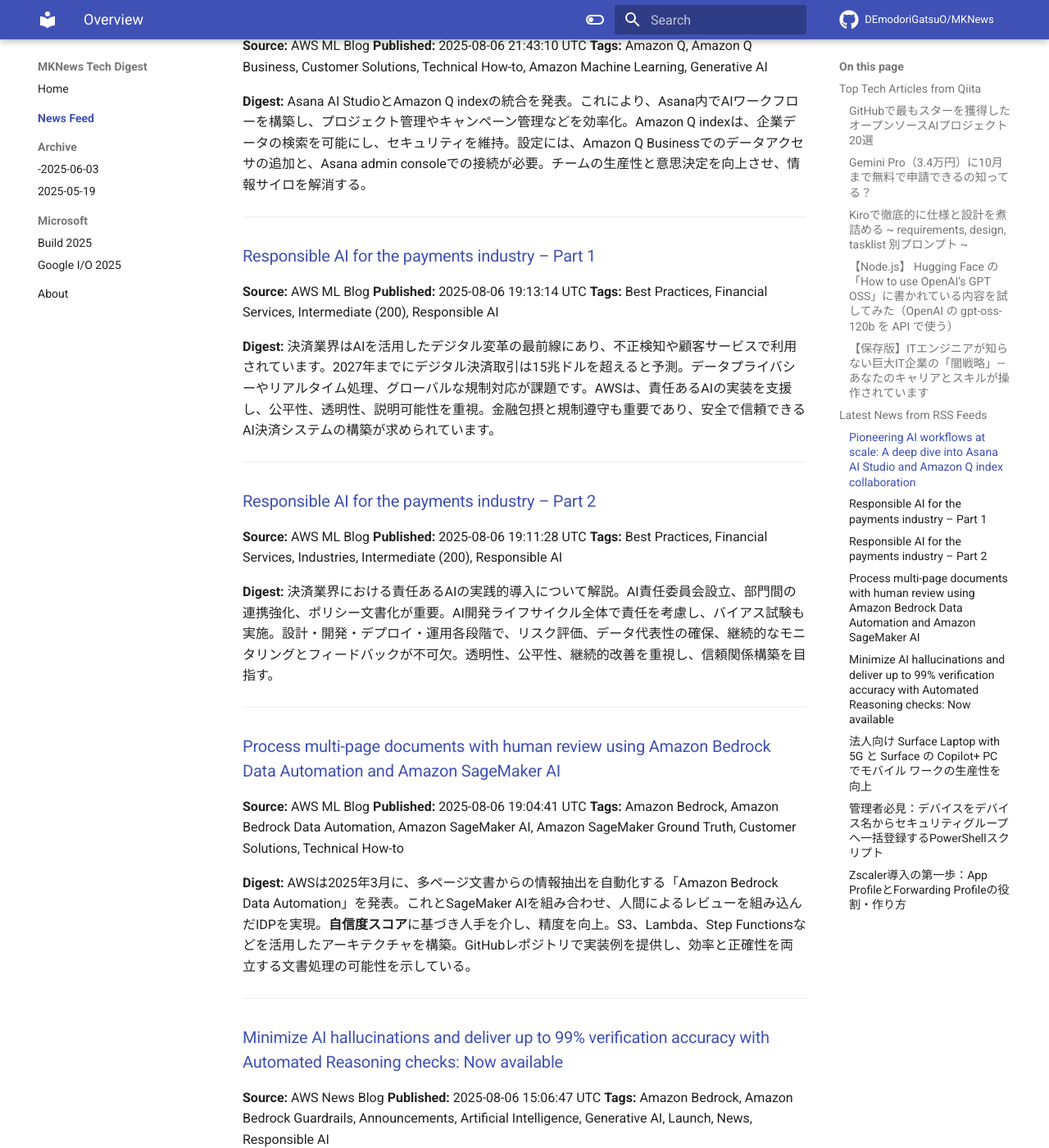
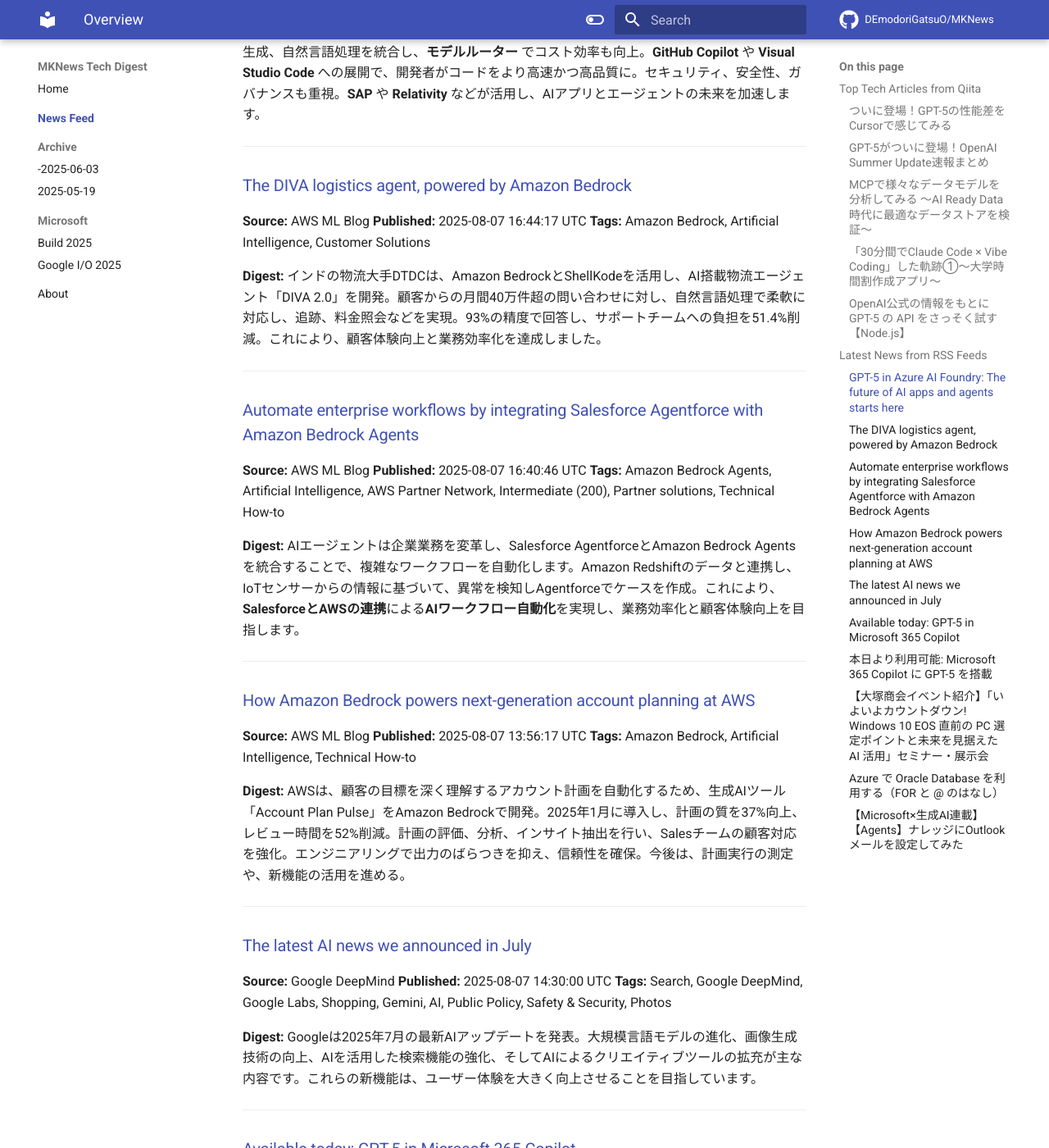
Before and after one commit to DEmodoriGatsuO/MKNews, an MkDocs documentation site: the page built from docs/news/index.md, in a window 1280 px wide and 1400 px high, scrolled down 1780 px. Shown: the whole window at 82% size. Built offline with MkDocs 1.6.1 and Material for MkDocs 9.7.7, drawn with Linux system fonts in a browser that asks for light colours; comment, search, counter and statistics services are not loaded; some of the changed text lies outside the part shown.

Commit message:
Automated AI Tech Digest - 2025-08-08

```diff
--- a/docs/news/index.md
+++ b/docs/news/index.md
@@ -1,138 +1,158 @@
-# AI Tech Trends Digest (2025-08-07)
+# AI Tech Trends Digest (2025-08-08)
 
 
 ## Top Tech Articles from Qiita
 
 
-### [GitHubで最もスターを獲得したオープンソースAIプロジェクト20選](https://qiita.com/zhanglucy/items/ed7a76e9e80af6a82276)
-**Published:** 2025-08-07 02:59:53 UTC
-**Likes:** 2
-**Tags:** GitHub, AI, MCP, OpenAI, LLM
+### [ついに登場！GPT-5の性能差をCursorで感じてみる](https://qiita.com/kyuko/items/47113b442b136787ed2c)
+**Published:** 2025-08-07 21:20:26 UTC
+**Likes:** 14
+**Tags:** レビュー, cursor, OpenAI, GPT-5
 
 **Digest:**
-OpenAIがオープンソースLLMを公開し、GitHubのAIプロジェクトに注目が集まっています。本記事では、GitHubスター数トップ20のAIプロジェクトを機能別に整理。**AutoGPT**、**Stable Diffusion Web UI**、**LangChain**など、インテリジェントエージェント、マルチモーダル生成、チャットUI、知識QA、モデル学習に関する多様なオープンソースプロジェクトが紹介されています。
+OpenAIの最新LLM、GPT-5が登場。コーディング性能が向上し、高速・低コストなmini/nano版も。記事ではホームページ作成やゲーム作成を試した結果、GPT-4より圧倒的に高品質なアウトプットを実現。リアルタイムルーターによる効率的な動作も特徴。まだAGIレベルの実感はないものの、今後の発展に期待。
 
 ---
 
-### [Gemini Pro（3.4万円）に10月まで無料で申請できるの知ってる？](https://qiita.com/socialmediadev/items/4fb262fc6a6460522a77)
-**Published:** 2025-08-07 02:26:08 UTC
-**Likes:** 2
-**Tags:** AI, 大学生, Gemini, 生成AI, ChatGPT
+### [GPT-5がついに登場！OpenAI Summer Update速報まとめ](https://qiita.com/naopen/items/692396b0ef9d65b492ac)
+**Published:** 2025-08-07 21:50:30 UTC
+**Likes:** 9
+**Tags:** OpenAI, 生成AI, ChatGPT, LLM, GPT-5
 
 **Digest:**
-GoogleのGemini Pro（Google AI Pro）が、学生向けに1年間無料提供中です。2025年10月6日までの申請で、月額2900円相当のプランが利用可能。プログラミング学習などに役立ちます。学生証や在学証明書で認証できますが、1年後の自動課金には注意が必要です。また、放送大学は低コストで学べる選択肢の一つとして紹介されています。
+2025年8月8日、OpenAIより「GPT-5」が発表。**博士号レベルの専門家**に匹敵し、ハイブリッド推論で速度と品質を両立。コーディング能力、問題解決能力が大幅向上。**ChatGPT**は無料ユーザーも利用可能になり、APIでは3つの新モデルと新機能が登場。セーフティーチームは安全な応答を提示。医療分野での活用事例も紹介され、さまざまなデモでその実力を披露した。
 
 ---
 
-### [Kiroで徹底的に仕様と設計を煮詰める ~ requirements, design, tasklist 別プロンプト ~](https://qiita.com/pianopia/items/79950fb7bff1fa485d14)
-**Published:** 2025-08-06 09:56:40 UTC
-**Likes:** 2
-**Tags:** 設計, AI, 仕様書, LLM, Kiro
+### [MCPで様々なデータモデルを分析してみる　～AI Ready Data時代に最適なデータストアを検証～](https://qiita.com/ksonoda/items/058e4868635c2c76b86e)
+**Published:** 2025-08-07 09:31:34 UTC
+**Likes:** 7
+**Tags:** MCP, oraclecloud, OracleDatabase, LLM, Claude
 
 **Digest:**
-LLM「Kiro」でのSpec開発で、要件定義、設計、実装タスクを見逃さないためのポイントを解説。具体例として、**要件定義**では達成目標、デバイス、収益モデルなどを明確に。**設計**では画面構成、ログ設計、キャッシュ戦略などを詳細に指示。**実装タスク**ではドキュメント作成、デプロイ用スクリプトなどを指定。網羅的な設計を促すためのプロンプト例も提示。
+日本オラクルのMeetupで発表予定の「AI Ready Data」をテーマにした記事のダイジェストです。AI活用で注目される「AI Ready Data」は、アクセス性、データ構造、意味付け、セキュリティなどを備えた、AIが即座に使えるデータのこと。Oracle Databaseを用いて、グラフ、時系列、空間データなど様々なデータモデルを単一のデータストアで扱い、生成AIアプリでの利用を紹介します。
 
 ---
 
-### [【Node.js】 Hugging Face の「How to use OpenAI’s GPT OSS」に書かれている内容を試してみた（OpenAI の gpt-oss-120b を API で使う）](https://qiita.com/youtoy/items/8a6fed0448a9a2cfb180)
-**Published:** 2025-08-06 16:13:19 UTC
-**Likes:** 1
-**Tags:** Node.js, OpenAI, huggingface, gpt-oss, gpt-oss-120b
+### [「30分間でClaude Code × Vibe Coding」した軌跡①～大学時間割作成アプリ～](https://qiita.com/WdknWdkn/items/86c46663739653fd7b34)
+**Published:** 2025-08-08 03:24:58 UTC
+**Likes:** 6
+**Tags:** 要件定義, プロダクトマネジメント, 生成AI, Claude, VibeCoding
 
 **Digest:**
-Hugging Face Inference Providers を利用し、OpenAIのGPT OSSを試した結果を報告。APIキー取得と環境変数設定、npmでのパッケージインストール後、2つのサンプルコードを実行。一つ目はp5.jsの説明、二つ目はAIの説明をストリーミングで表示。無料枠で試せ、レスポンス速度も良好だった。参考記事として、n0bisuke氏の「Hugging Face Inference Providers で gpt-oss を使うとレスポンスの速度が良い」記事を紹介。
+ProgateBarでのVibe Codeging体験を基に、大学時間割アプリをAIと共同開発。要件定義では「自動」を再定義し、PoCのMVPを決定。設計では軽量化と将来の拡張性を考慮。実装では探索アルゴリズムの選択とログ記録が重要。デプロイ・デバッグでは、一次対応と恒久対策を区別し、SRE Runbookを活用。AIの役割分担と品質維持のための作法を提示。
 
 ---
 
-### [【保存版】ITエンジニアが知らない巨大IT企業の「闇戦略」—あなたのキャリアとスキルが操作されています](https://qiita.com/ayu-miyazawa_IT_social-science/items/eac21cb9c6c15290c5b5)
-**Published:** 2025-08-06 14:05:32 UTC
-**Likes:** 1
-**Tags:** キャリア, React, スキルアップ, Claude, AIエージェント
+### [OpenAI公式の情報をもとに GPT-5 の API をさっそく試す【Node.js】](https://qiita.com/youtoy/items/a6a266b04ef929abc616)
+**Published:** 2025-08-07 21:28:51 UTC
+**Likes:** 5
+**Tags:** Node.js, OpenAI, GPT-5, gpt-5-nano, gpt-5-mini
 
 **Digest:**
-IT技術者は自由に選択しているのか？ 実は、企業戦略の「掌」で技術トレンドが作られ、オープンソースも労働力集約の罠かもしれない。技術トレンドは企業の収益源と連動し、特定の技術エコシステムでの専門家になる危険性も。API変更など「梯子外し」の歴史から、技術への依存分散やメタスキル重視が重要。AI時代にはプログラミングスキルも変化、企業の意図を理解し、主体的に行動し、自己価値を高める事が重要だ。
+GPT-5の公式発表とAPI利用について解説。OpenAIのライブストリーミング後、公式ポストや記事が公開。ChatGPTでは全ユーザーが利用可能に。APIでは、gpt-5、gpt-5-mini、gpt-5-nano、gpt-5-chat-latestの4モデルが登場し、無料枠も。Node.jsでAPIを試した結果、ストリーミング出力や3種類のモデルの出力を確認した。プレイグラウンドでの利用も可能。
 
 ---
 
 ## Latest News from RSS Feeds
 
 
-### [Pioneering AI workflows at scale: A deep dive into Asana AI Studio and Amazon Q index collaboration](https://aws.amazon.com/blogs/machine-learning/pioneering-ai-workflows-at-scale-a-deep-dive-into-asana-ai-studio-and-amazon-q-index-collaboration/)
-**Source:** AWS ML Blog
-**Published:** 2025-08-06 21:43:10 UTC
-**Tags:** Amazon Q, Amazon Q Business, Customer Solutions, Technical How-to, Amazon Machine Learning, Generative AI
+### [GPT-5 in Azure AI Foundry: The future of AI apps and agents starts here](https://azure.microsoft.com/en-us/blog/gpt-5-in-azure-ai-foundry-the-future-of-ai-apps-and-agents-starts-here/)
+**Source:** Azure AI Blog
+**Published:** 2025-08-07 17:00:00 UTC
+**Tags:** AI + machine learning, AI, Azure AI
 
 **Digest:**
-Asana AI StudioとAmazon Q indexの統合を発表。これにより、Asana内でAIワークフローを構築し、プロジェクト管理やキャンペーン管理などを効率化。Amazon Q indexは、企業データの検索を可能にし、セキュリティを維持。設定には、Amazon Q Businessでのデータアクセサの追加と、Asana admin consoleでの接続が必要。チームの生産性と意思決定を向上させ、情報サイロを解消する。
+マイクロソフトは、**GPT-5** の一般提供を **Azure AI Foundry** で開始。高度な推論、コード生成、自然言語処理を統合し、**モデルルーター** でコスト効率も向上。**GitHub Copilot** や **Visual Studio Code** への展開で、開発者がコードをより高速かつ高品質に。セキュリティ、安全性、ガバナンスも重視。**SAP** や **Relativity** などが活用し、AIアプリとエージェントの未来を加速します。
 
 ---
 
-### [Responsible AI for the payments industry – Part 1](https://aws.amazon.com/blogs/machine-learning/responsible-ai-for-the-payments-industry-part-1/)
+### [The DIVA logistics agent, powered by Amazon Bedrock](https://aws.amazon.com/blogs/machine-learning/the-diva-logistics-agent-powered-by-amazon-bedrock/)
 **Source:** AWS ML Blog
-**Published:** 2025-08-06 19:13:14 UTC
-**Tags:** Best Practices, Financial Services, Intermediate (200), Responsible AI
+**Published:** 2025-08-07 16:44:17 UTC
+**Tags:** Amazon Bedrock, Artificial Intelligence, Customer Solutions
 
 **Digest:**
-決済業界はAIを活用したデジタル変革の最前線にあり、不正検知や顧客サービスで利用されています。2027年までにデジタル決済取引は15兆ドルを超えると予測。データプライバシーやリアルタイム処理、グローバルな規制対応が課題です。AWSは、責任あるAIの実装を支援し、公平性、透明性、説明可能性を重視。金融包摂と規制遵守も重要であり、安全で信頼できるAI決済システムの構築が求められています。
+インドの物流大手DTDCは、Amazon BedrockとShellKodeを活用し、AI搭載物流エージェント「DIVA 2.0」を開発。顧客からの月間40万件超の問い合わせに対し、自然言語処理で柔軟に対応し、追跡、料金照会などを実現。93%の精度で回答し、サポートチームへの負担を51.4%削減。これにより、顧客体験向上と業務効率化を達成しました。
 
 ---
 
-### [Responsible AI for the payments industry – Part 2](https://aws.amazon.com/blogs/machine-learning/responsible-ai-for-the-payments-industry-part-2/)
+### [Automate enterprise workflows by integrating Salesforce Agentforce with Amazon Bedrock Agents](https://aws.amazon.com/blogs/machine-learning/automate-enterprise-workflows-by-integrating-salesforce-agentforce-with-amazon-bedrock-agents/)
 **Source:** AWS ML Blog
-**Published:** 2025-08-06 19:11:28 UTC
-**Tags:** Best Practices, Financial Services, Industries, Intermediate (200), Responsible AI
+**Published:** 2025-08-07 16:40:46 UTC
+**Tags:** Amazon Bedrock Agents, Artificial Intelligence, AWS Partner Network, Intermediate (200), Partner solutions, Technical How-to
 
 **Digest:**
-決済業界における責任あるAIの実践的導入について解説。AI責任委員会設立、部門間の連携強化、ポリシー文書化が重要。AI開発ライフサイクル全体で責任を考慮し、バイアス試験も実施。設計・開発・デプロイ・運用各段階で、リスク評価、データ代表性の確保、継続的なモニタリングとフィードバックが不可欠。透明性、公平性、継続的改善を重視し、信頼関係構築を目指す。
+AIエージェントは企業業務を変革し、Salesforce AgentforceとAmazon Bedrock Agentsを統合することで、複雑なワークフローを自動化します。Amazon Redshiftのデータと連携し、IoTセンサーからの情報に基づいて、異常を検知しAgentforceでケースを作成。これにより、**SalesforceとAWSの連携**による**AIワークフロー自動化**を実現し、業務効率化と顧客体験向上を目指します。
 
 ---
 
-### [Process multi-page documents with human review using Amazon Bedrock Data Automation and Amazon SageMaker AI](https://aws.amazon.com/blogs/machine-learning/process-multi-page-documents-with-human-review-using-amazon-bedrock-data-automation-and-amazon-sagemaker-ai/)
+### [How Amazon Bedrock powers next-generation account planning at AWS](https://aws.amazon.com/blogs/machine-learning/how-amazon-bedrock-powers-next-generation-account-planning-at-aws/)
 **Source:** AWS ML Blog
-**Published:** 2025-08-06 19:04:41 UTC
-**Tags:** Amazon Bedrock, Amazon Bedrock Data Automation, Amazon SageMaker AI, Amazon SageMaker Ground Truth, Customer Solutions, Technical How-to
+**Published:** 2025-08-07 13:56:17 UTC
+**Tags:** Amazon Bedrock, Artificial Intelligence, Technical How-to
 
 **Digest:**
-AWSは2025年3月に、多ページ文書からの情報抽出を自動化する「Amazon Bedrock Data Automation」を発表。これとSageMaker AIを組み合わせ、人間によるレビューを組み込んだIDPを実現。**自信度スコア**に基づき人手を介し、精度を向上。S3、Lambda、Step Functionsなどを活用したアーキテクチャを構築。GitHubレポジトリで実装例を提供し、効率と正確性を両立する文書処理の可能性を示している。
+AWSは、顧客の目標を深く理解するアカウント計画を自動化するため、生成AIツール「Account Plan Pulse」をAmazon Bedrockで開発。2025年1月に導入し、計画の質を37%向上、レビュー時間を52%削減。計画の評価、分析、インサイト抽出を行い、Salesチームの顧客対応を強化。エンジニアリングで出力のばらつきを抑え、信頼性を確保。今後は、計画実行の測定や、新機能の活用を進める。
 
 ---
 
-### [Minimize AI hallucinations and deliver up to 99% verification accuracy with Automated Reasoning checks: Now available](https://aws.amazon.com/blogs/aws/minimize-ai-hallucinations-and-deliver-up-to-99-verification-accuracy-with-automated-reasoning-checks-now-available/)
-**Source:** AWS News Blog
-**Published:** 2025-08-06 15:06:47 UTC
-**Tags:** Amazon Bedrock, Amazon Bedrock Guardrails, Announcements, Artificial Intelligence, Generative AI, Launch, News, Responsible AI
+### [The latest AI news we announced in July](https://blog.google/technology/ai/google-ai-updates-july-2025/)
+**Source:** Google DeepMind
+**Published:** 2025-08-07 14:30:00 UTC
+**Tags:** Search, Google DeepMind, Google Labs, Shopping, Gemini, AI, Public Policy, Safety & Security, Photos
 
 **Digest:**
-Amazon Bedrock Guardrailsの**Automated Reasoning checks**が一般公開。これは、生成AIの出力精度を検証し、AIのハルシネーション（事実誤認）を最大99%の精度で検出します。論理検証技術で定義したルールに基づき、大規模ドキュメントへの対応、テストの自動生成、フィードバック機能などが追加。**Amazon Bedrock**上で、住宅ローン承認ポリシーなどの構築が可能で、PwCとの協業による電力会社向けアウトゲージ管理システムへの活用事例も紹介されています。
+Googleは2025年7月の最新AIアップデートを発表。大規模言語モデルの進化、画像生成技術の向上、AIを活用した検索機能の強化、そしてAIによるクリエイティブツールの拡充が主な内容です。これらの新機能は、ユーザー体験を大きく向上させることを目指しています。
 
 ---
 
-### [法人向け Surface Laptop with 5G と Surface の Copilot+ PC でモバイル ワークの生産性を向上](https://blogs.windows.com/japan/2025/08/06/boost-mobile-productivity-with-surface-laptop-5g-for-business-and-surface-copilo/)
-**Source:** Windows Blog for Japan
-**Published:** 2025-08-06 08:59:25 UTC
-**Tags:** Surface, 5G, Copilot+ PC, Surface Laptop, Surface Pro
+### [Available today: GPT-5 in Microsoft 365 Copilot](https://www.microsoft.com/en-us/microsoft-365/blog/2025/08/07/available-today-gpt-5-in-microsoft-365-copilot/)
+**Source:** Microsoft 365 Blog
+**Published:** 2025-08-07 17:06:29 UTC
+**Tags:** AI
 
 **Digest:**
-Microsoftは、法人向け Surface Laptop with 5Gなど、Copilot+ PCでモバイルワークを支援。高速5G、AI処理、セキュリティを重視し、ハイブリッドワークをサポートする。カスタムアンテナや長時間バッテリー、Intel Core Ultraプロセッサ搭載。Windows AutopilotやIntuneによるデバイス管理も可能。法人向け Surface Laptop 13インチとPro 12インチも登場。
+本日、OpenAIの最新AIシステム「GPT-5」が、Microsoft 365 CopilotとMicrosoft Copilot Studioで世界的に利用開始されました。Microsoft 365ブログによると、この発表はMicrosoft 365 Copilotの機能強化を意味しています。
 
 ---
 
-### [管理者必見：デバイスをデバイス名からセキュリティグループへ一括登録するPowerShellスクリプト](https://blog.jbs.co.jp/entry/2025/08/07/130816)
-**Source:** JBS Blog
-**Published:** 2025-08-07 04:08:16 UTC
-**Tags:** Intune, Microsoft Entra ID, PowerShell, Microsoft Intune, Microsoft 365
+### [本日より利用可能: Microsoft 365 Copilot に GPT-5 を搭載](https://blogs.windows.com/japan/2025/08/08/available-today-gpt-5-in-microsoft-365-copilot/)
+**Source:** Windows Blog for Japan
+**Published:** 2025-08-08 05:33:25 UTC
+**Tags:** Copilot, GPT-5
 
 **Digest:**
-CSVファイルでデバイス名を指定し、PowerShellを活用してMicrosoft Entra IDのグループにデバイスを一括追加する方法を紹介。PowerShellスクリプトとCSVファイルの連携により、**デバイス名**リストに基づいた**グループ**への**デバイス**登録を効率的に実行。これにより、**Microsoft Entra ID**における大量のデバイス管理が簡素化されます。
+OpenAIの最新AI「GPT-5」が、Microsoft 365 CopilotとCopilot Studioで利用可能に。CopilotはGPT-5の異なるモデルを使い分け、迅速な回答と深い分析の両立を実現。ライセンス所有者は本日より、未所有者も数週間以内に利用開始。業務データに基づいた文脈理解が向上し、Copilot StudioでもGPT-5を選択できます。
 
 ---
 
-### [Zscaler導入の第一歩：App ProfileとForwarding Profileの役割・作り方](https://blog.jbs.co.jp/entry/2025/08/07/094951)
-**Source:** JBS Blog
-**Published:** 2025-08-07 00:49:51 UTC
-**Tags:** Zscaler, Tech, SSE, Forwarding Profile, App Profile, ZCC, セキュリティ, ゼロトラスト
+### [【大塚商会イベント紹介】「いよいよカウントダウン! Windows 10 EOS 直前の PC 選定ポイントと未来を見据えた AI 活用」セミナー・展示会](https://blogs.windows.com/japan/2025/08/08/otsuka-shokai-event-introduction-windows-10-eos/)
+**Source:** Windows Blog for Japan
+**Published:** 2025-08-08 01:00:08 UTC
+**Tags:** Surface, AI, PC, Windows
 
 **Digest:**
-ZscalerのApp ProfileとForwarding Profileの作成手順を解説。App Profileは、特定のアプリケーションのトラフィックを定義し、Forwarding Profileは、そのトラフィックの転送方法を決定します。Zscaler環境での効率的なトラフィック制御には、これらのプロファイル設定が不可欠です。
+2025年9月4日、御茶ノ水ソラシティで、大塚商会主催の無料セミナー「Windows 10 EOS 直前の PC 選定とAI活用」が開催。最新PC選定、AI活用術、セキュリティ対策を解説。事前申込制で、参加者にはノベルティも。Windows 11、Microsoft 365 Copilotなど、注目テーマも。PC入れ替えやIT環境刷新を検討中の方に最適です。
 
 ---
+
+### [Azure で Oracle Database を利用する（FOR と @ のはなし）](https://blog.jbs.co.jp/entry/2025/08/08/105248)
+**Source:** JBS Blog
+**Published:** 2025-08-08 01:52:48 UTC
+**Tags:** Azure, Oracle Cloud Infrastructure, Oracle Database, マルチクラウド, Oracle
+
+**Digest:**
+AzureでOracle Databaseを利用する方法として、仮想マシンにOracle Databaseを構築する従来の方法に加え、マネージドサービスが登場。Azureからアクセス可能なOracle Database Serviceは、運用の手間を軽減します。本記事では、2025年6月時点の情報に基づき、このマネージドサービスについて解説します。
+
+---
+
+### [【Microsoft×生成AI連載】【Agents】ナレッジにOutlookメールを設定してみた](https://blog.jbs.co.jp/entry/2025/08/08/090608)
+**Source:** JBS Blog
+**Published:** 2025-08-08 00:06:08 UTC
+**Tags:** Copilot, Microsoft Copilot, Microsoft 365 Copilot, 生成AI, Microsoft×生成AI連載
+
+**Digest:**
+Microsoft Copilot Studioのエージェントビルダーが進化し、Outlookメールをナレッジとして設定可能に。これにより、メールボックスから条件に合致するメールを取得し、返信案を生成できます。業務効率化に貢献する一方、利用シーンと注意点も存在します。詳細は過去の連載記事で確認できます。
+
+---
```
